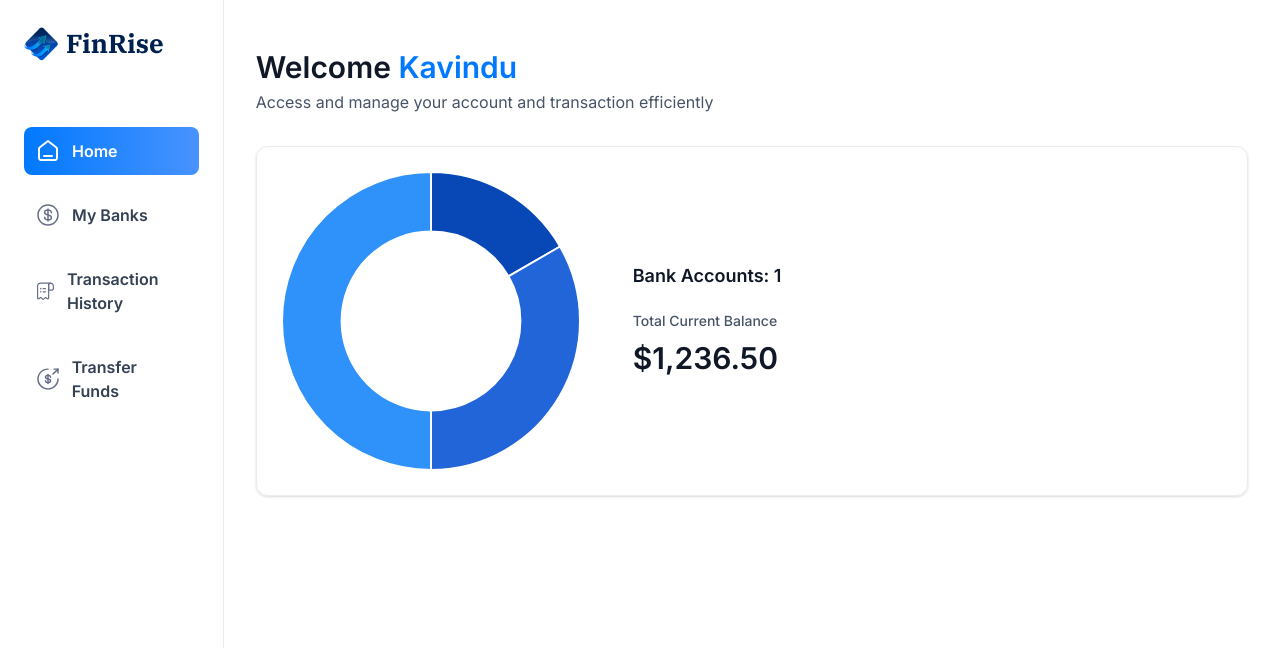
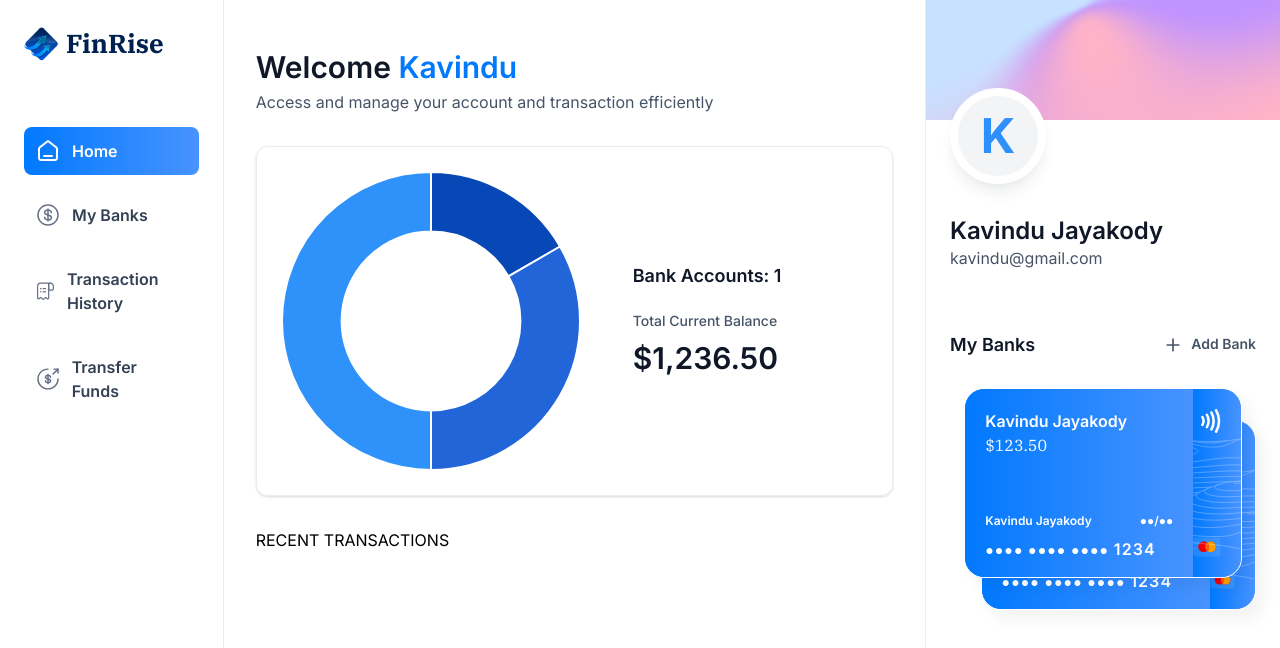
Before and after one commit to kavindu919/Banking-Application, a Next.js app: page / in a window 1280 px wide. Shown: the top 648 px of the page. Built offline with nearby package versions, Linux system fonts and the light colour scheme.

Commit message:
add right side bar and make side bar routes

```diff
--- /dev/null
+++ b/app/(root)/my-banks/page.tsx
@@ -0,0 +1,7 @@
+import React from "react";
+
+const MyBanks = () => {
+  return <div>MyBanks</div>;
+};
+
+export default MyBanks;
--- a/app/(root)/page.tsx
+++ b/app/(root)/page.tsx
@@ -1,8 +1,13 @@
 import HeaderBox from "@/components/HeaderBox";
+import RightSideBar from "@/components/RightSideBar";
 import TotalBalanceBox from "@/components/TotalBalanceBox";
 
 const Home = () => {
-  const loggedIn = { firstName: "Kavindu" };
+  const loggedIn = {
+    firstName: "Kavindu",
+    lastName: "Jayakody",
+    email: "kavindu@gmail.com",
+  };
 
   return (
     <section className="home">
@@ -21,7 +26,14 @@
             totalCurrentBalance={1236.5}
           />
         </header>
+        RECENT TRANSACTIONS
       </div>
+      {/* right side */}
+      <RightSideBar
+        user={loggedIn}
+        transactions={[]}
+        banks={[{ currentBalance: 123.5 }, { currentBalance: 5000 }]}
+      />
     </section>
   );
 };
--- /dev/null
+++ b/app/(root)/payment-transfer/page.tsx
@@ -0,0 +1,7 @@
+import React from "react";
+
+const PaymetTransfer = () => {
+  return <div>PaymetTransfer</div>;
+};
+
+export default PaymetTransfer;
--- /dev/null
+++ b/app/(root)/transaction-history/page.tsx
@@ -0,0 +1,7 @@
+import React from "react";
+
+const TransactionHistory = () => {
+  return <div>TransactionHistory</div>;
+};
+
+export default TransactionHistory;
--- /dev/null
+++ b/components/BankCard.tsx
@@ -0,0 +1,54 @@
+import { formatAmount } from "@/lib/utils";
+import Image from "next/image";
+import Link from "next/link";
+import React from "react";
+
+const BankCard = ({
+  account,
+  userName,
+  showBalance = true,
+}: CreditCardProps) => {
+  return (
+    <div className=" flex flex-col">
+      <Link href="/" className="bank-card">
+        <div className="bank-card_content">
+          <div>
+            <h1 className=" text-16 font-semibold text-white">
+              {account.name || userName}
+            </h1>
+            <p className=" font-ibm-plex-serif from-black text-white">
+              {formatAmount(account.currentBalance)}
+            </p>
+          </div>
+          <article className=" flex flex-col gap-2 ">
+            <div className=" flex justify-between">
+              <h1 className=" text-12 font-semibold text-white ">{userName}</h1>
+              <h2 className=" text-12 font-semibold text-white "> ●●/●●</h2>
+            </div>
+            <p className=" text-14 font-semibold tracking-[1.1px] text-white">
+              ●●●● ●●●● ●●●● <span className=" text-16 ">1234</span>
+            </p>
+          </article>
+        </div>
+        <div className="bank-card_icon">
+          <Image src="/icons/Paypass.svg" width={20} height={24} alt="pay" />
+          <Image
+            src="/icons/mastercard.svg"
+            width={45}
+            height={32}
+            alt="mastercard"
+          />
+        </div>
+        <Image
+          src="/icons/lines.svg"
+          width={316}
+          height={19}
+          alt="lines"
+          className=" absolute top-0 left-0"
+        />
+      </Link>
+    </div>
+  );
+};
+
+export default BankCard;
--- /dev/null
+++ b/components/RightSideBar.tsx
@@ -0,0 +1,64 @@
+import Image from "next/image";
+import Link from "next/link";
+import React, { use } from "react";
+import BankCard from "./BankCard";
+
+const RightSideBar = ({ user, transactions, banks }: RightSidebarProps) => {
+  return (
+    <aside className="right-sidebar">
+      <section className=" flex flex-col pb-8">
+        {/* image of right section */}
+        <div className="profile-banner" />
+        {/* content of section right */}
+        <div className="profile">
+          <div className="profile-img">
+            <span className=" text-5xl font-bold text-blue-500">
+              {user.firstName[0]}
+            </span>
+          </div>
+          <div className="profile-details">
+            <h1 className="profile-name">
+              {user.firstName} {user.lastName}
+            </h1>
+            <p className="profile-email">{user.email}</p>
+          </div>
+        </div>
+      </section>
+
+      {/* second section of sidebar */}
+      <section className="banks">
+        <div className=" flex w-full justify-between">
+          <h2 className="header-2">My Banks</h2>
+          <Link href="/" className=" flex gap-2">
+            <Image src="/icons/plus.svg" width={20} height={20} alt="plus" />
+            <h2 className="text-14 font-semibold text-gray-600">Add Bank</h2>
+          </Link>
+        </div>
+        {banks?.length > 0 && (
+          <div className=" relative flex flex-1 flex-col items-center justify-center gap-5">
+            <div className="relative z-10">
+              <BankCard
+                key={banks[0].$id}
+                account={banks[0]}
+                userName={`${user.firstName} ${user.lastName}`}
+                showBalance={false}
+              />
+            </div>
+            {banks[1] && (
+              <div className=" absolute right-0 top-8 z-0 w-[90%]">
+                <BankCard
+                  key={banks[1].$id}
+                  account={banks[1]}
+                  userName={`${user.firstName} ${user.lastName}`}
+                  showBalance={false}
+                />
+              </div>
+            )}
+          </div>
+        )}
+      </section>
+    </aside>
+  );
+};
+
+export default RightSideBar;
```
